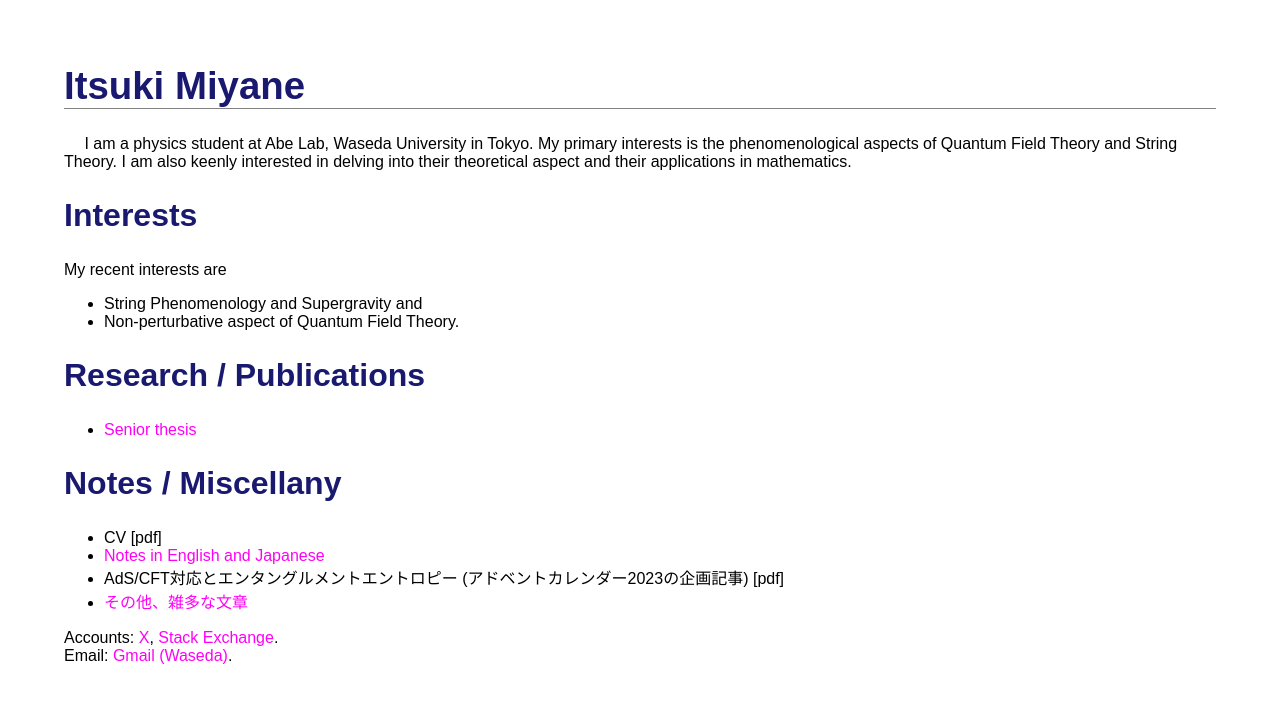
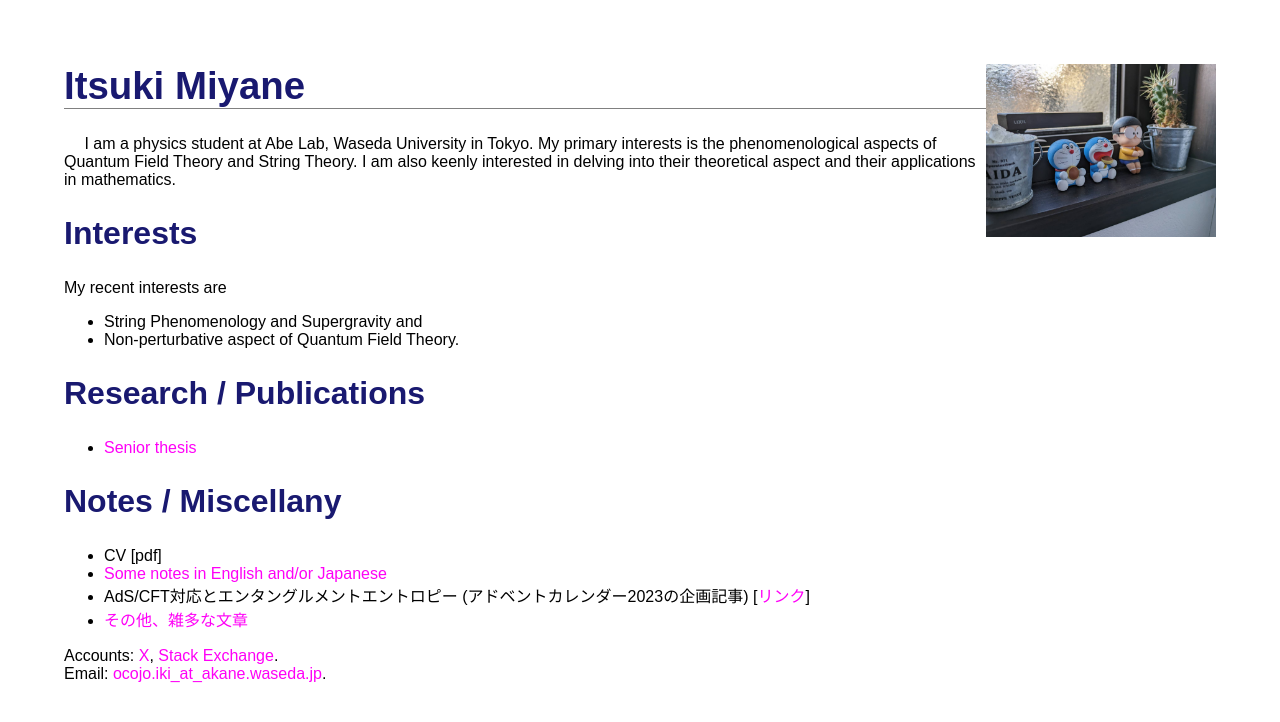
Before and after one commit to dxmegvpw/imiya.github.io, a Jekyll site: the page index.html, which Jekyll copies as it is, in a window 1280 px wide. Shown: the top 722 px of the page. Built offline with Jekyll 4.4.1, drawn with Linux system fonts in a browser that asks for light colours.

Commit message:
modified

```diff
--- a/index.html
+++ b/index.html
@@ -11,6 +11,17 @@
 </head>
 
 <body>
+    <script type="text/javascript">
+        var imglist = new Array(
+            "fig/me_01.jpg",
+            "fig/me_02.jpg",
+            "fig/notme_01.jpg",
+            "fig/notme_02.jpg"
+        );
+        var selectnum = Math.floor(Math.random() * imglist.length);
+        var output = '<img src=' + imglist[selectnum] + ' style="float:right;margin-left:10px;margin-bottom:10px" alt="me">';
+        document.write(output);
+    </script>
 
     <h1>Itsuki Miyane</h1>
 
@@ -49,10 +60,10 @@
             CV [pdf]
         </li>
         <li>
-            <a href="notes/notes.html">Notes in English and Japanese</a>
+            <a href="notes/notes.html">Some notes in English and/or Japanese</a>
         </li>
         <li>
-            AdS/CFT対応とエンタングルメントエントロピー (アドベントカレンダー2023の企画記事) [pdf]
+            AdS/CFT対応とエンタングルメントエントロピー (アドベントカレンダー2023の企画記事) [<a href="notes/notes.html#adscft_and_ee">リンク</a>]
         </li>
         <li>
             <a href="miscellany/miscellany.html">その他、雑多な文章</a>
@@ -61,11 +72,11 @@
 
     <p>
         Accounts:
-        <a href="https://twitter.com/Imiya2020" target="_blank">X</a>,
+        <a href="https://twitter.com/Imiya1989" target="_blank">X</a>,
         <a href="https://physics.stackexchange.com/users/372519/imiya" target="_blank">Stack Exchange</a>.
         <br>
         Email:
-        <a href="mailto:ocojo.iki@akane.waseda.jp" target="_blank">Gmail (Waseda)</a>.
+        <a href="mailto:ocojo.iki@akane.waseda.jp" target="_blank">ocojo.iki_at_akane.waseda.jp</a>.
     </p>
 
 </body>
```
Also changed, not shown: miscellany/dof_particle/dof_particle.md (+26 -2 lines), miscellany/miscellany.html (+3 -4 lines), miscellany/spinor_various_dim/spinor_various_dim.md (+19 -0 lines), notes/notes.html (+15 -3 lines), senior_thesis/senior_thesis.md (+3 -1 lines), README.md (added), fig/notme_01.jpg (added), fig/notme_02.jpg (added), 1 other file.
